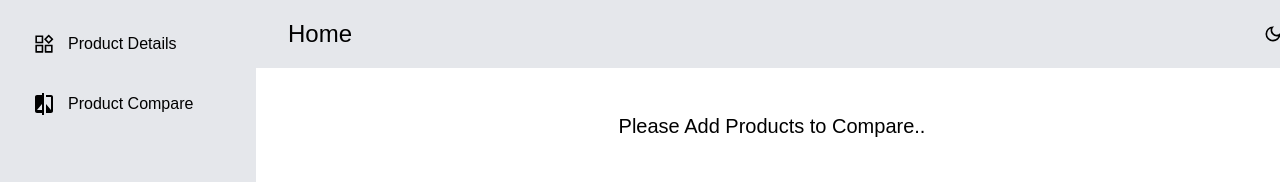
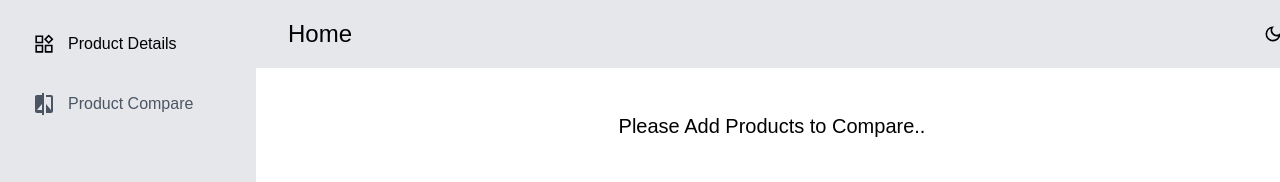
Before and after one commit to manash-codes/kychub-assignment, a React (Vite) app: page /product-compare in a window 1280 px wide. Shown: the top 182 px of the page. Built offline with nearby package versions, Linux system fonts and the light colour scheme.

Commit message:
Add Active Link to Sidebar

```diff
--- a/src/components/Sidebar.jsx
+++ b/src/components/Sidebar.jsx
@@ -1,7 +1,7 @@
 import React from "react";
 import { AiOutlineProduct } from "react-icons/ai";
 import { MdOutlineCompare } from "react-icons/md";
-import { Link } from "react-router-dom";
+import { Link, useLocation } from "react-router-dom";
 
 const SidebarData = [
   {
@@ -16,13 +16,18 @@ const SidebarData = [
   },
 ];
 const Sidebar = () => {
+  const location = useLocation();
   return (
     <div className="p-4">
       <ul>
         {SidebarData.map((item, index) => (
           <Link
             to={item.path}
-            className="p-4 mb-1 flex items-center cursor-pointer hover:bg-gray-300 rounded-md dark:hover:bg-gray-700"
+            className={`p-4 mb-1 flex items-center cursor-pointer hover:bg-gray-300 rounded-md dark:hover:bg-gray-700
+              ${
+                location.pathname === item.path ? "text-gray-600" : "text-black"
+              }
+              `}
             key={index}
           >
             <div className="text-2xl">{item.icon}</div>
```
